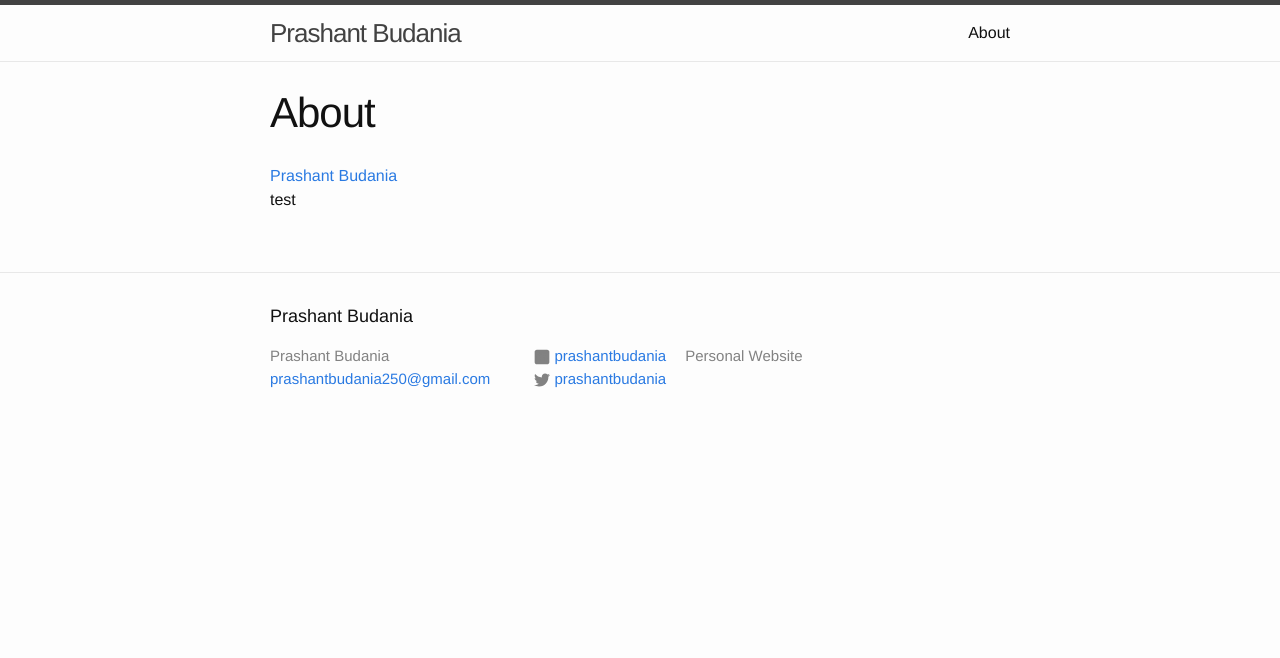
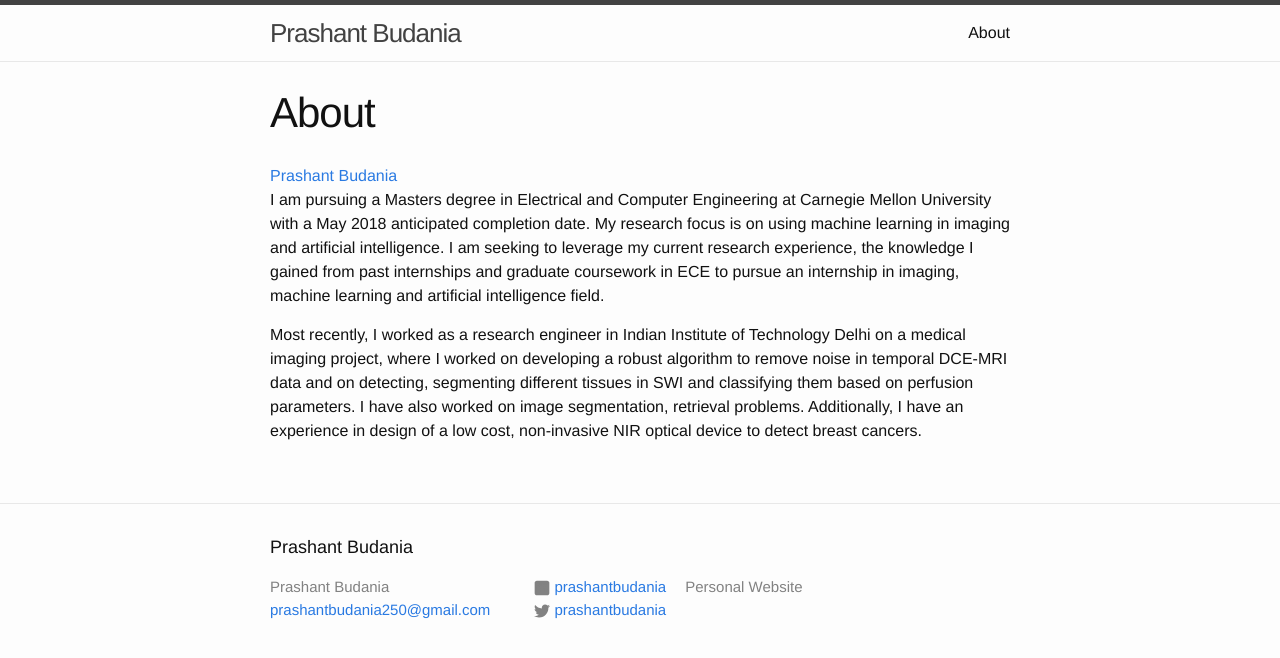
Before and after one commit to prashantbudania/prashantbudania.github.io, a Jekyll site: the page built from about.md, in a window 1280 px wide. Shown: the top 658 px of the page. Built offline with Jekyll 4.4.1, drawn with Linux system fonts in a browser that asks for light colours; comment, search, counter and statistics services are not loaded.

Commit message:
Update about.md

```diff
--- a/about.md
+++ b/about.md
@@ -8,4 +8,6 @@ permalink: /about/
 
 <div class="LI-profile-badge"  data-version="v1" data-size="large" data-locale="en_US" data-type="horizontal" data-theme="light" data-vanity="prashantbudania"><a class="LI-simple-link" href='https://www.linkedin.com/in/prashantbudania?trk=profile-badge'>Prashant Budania</a></div>
 
-test
+I am pursuing a Masters degree in Electrical and Computer Engineering at Carnegie Mellon University with a May 2018 anticipated completion date. My research focus is on using machine learning in imaging and artificial intelligence. I am seeking to leverage my current research experience, the knowledge I gained from past internships and graduate coursework in ECE to pursue an internship in imaging, machine learning and artificial intelligence field.
+
+Most recently, I worked as a research engineer in Indian Institute of Technology Delhi on a medical imaging project, where I worked on developing a robust algorithm to remove noise in temporal DCE-MRI data and on detecting, segmenting different tissues in SWI and classifying them based on perfusion parameters. I have also worked on image segmentation, retrieval problems. Additionally, I have an experience in design of a low cost, non-invasive NIR optical device to detect breast cancers.
```
